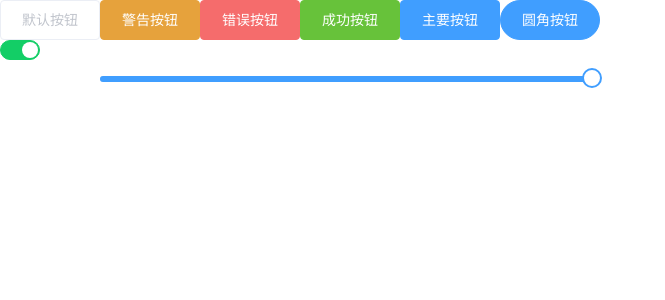
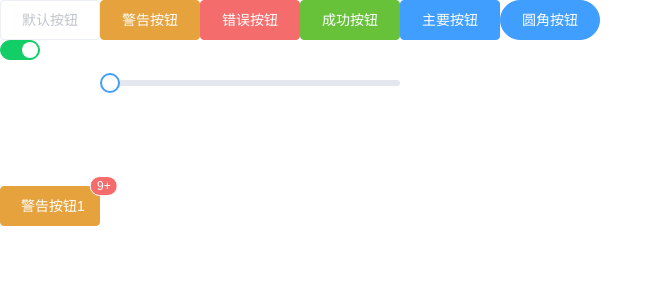
Before and after one commit to ZFCFBGC/xmjq, a Vue app: page /#/ in a window 1280 px wide. Shown: the top 300 px of the page, without its empty margins (0-665 px from the left). Built offline with nearby package versions, Linux system fonts and the light colour scheme.

Commit message:
增加badge

```diff
--- /dev/null
+++ b/src/components/badge/badge.vue
@@ -0,0 +1,73 @@
+<template>
+  <div class="gqgBadge">
+    <slot></slot>
+    <transition name="gqg_zoom_in_center">
+      <sup
+        v-show="!hidden && (content || content === 0 || isDot)"
+        v-text="content"
+        class="gqg_badge_content"
+        :class="[
+          'el-badge_content_' + type,
+          {
+            'is-fixed': $slots.default,
+            'is-dot': isDot,
+          },
+        ]"
+      >
+        >
+      </sup>
+    </transition>
+  </div>
+</template>
+<script>
+export default {
+  name: "gqgBadge",
+  props: {
+    value: [String, Number],
+    max: Number,
+    isDot: Boolean,
+    hidden: Boolean,
+    type: {
+      type: String,
+      defalut: "primary",
+    },
+  },
+  computed: {
+    content() {
+      if (this.isDot) return;
+      const value = this.value;
+      const max = this.max;
+      if (typeof value === "number" && typeof max === "number") {
+        return max < value ? `${max}+` : value;
+      }
+      return value;
+    },
+  },
+};
+</script>
+<style lang="less" scoped>
+.gqgBadge {
+  position: relative;
+  vertical-align: middle;
+  display: inline-block;
+}
+.gqg_badge_content {
+  background-color: #f56c6c;
+  border-radius: 10px;
+  color: #fff;
+  display: inline-block;
+  font-size: 12px;
+  height: 18px;
+  line-height: 18px;
+  padding: 0 6px;
+  text-align: center;
+  white-space: nowrap;
+  border: 1px solid #fff;
+}
+.is-fixed {
+  position: absolute;
+  top: 0;
+  right: 10px;
+  transform: translateY(-50%) translateX(100%);
+}
+</style>
--- /dev/null
+++ b/src/components/badge/index.js
@@ -0,0 +1,8 @@
+import gqgBadge from './badge';
+
+/* istanbul ignore next */
+gqgBadge.install = function(Vue) {
+  Vue.component(gqgBadge.name, gqgBadge);
+};
+
+export default gqgBadge;
--- a/src/components/slider/slider.vue
+++ b/src/components/slider/slider.vue
@@ -1,10 +1,13 @@
 <template>
   <div class="gqgSlider" ref="gqgSlider">
     <div class="gqg_slider_runway">
-      <div class="gqg_slider_bar"></div>
-      <div class="gqg_slider_button_wrapper">
-        <div class="gqg_slider_button"></div>
-      </div>
+      <div
+        class="gqg_slider_button"
+        ref="button"
+        @mouseenter="handleMouseEnter"
+        @mouseleave="handleMouseLeave"
+        @mousedown="onButtonDown"
+      ></div>
     </div>
   </div>
 </template>
@@ -13,66 +16,91 @@ export default {
   name: "gqgSlider",
   data() {
     return {
+      hovering: false,
+      dragging: false,
+      isClick: false,
       startX: 0,
       currentX: 0,
       startY: 0,
       currentY: 0,
+      startPosition: 0,
+      newPosition: null,
     };
   },
-  mounted() {
-    let that = this;
-    let gqgSlider = this.$refs.gqgSlider;
-    gqgSlider.addEventListener("touchmove", (e) => {
-      //屏幕滑动事件
-      let pageX = e.touches[0].pageX - mySliderX; //获取滑动x坐标
-      myWidth = (pageX / mySlider.offsetWidth) * 100; //计算百分比
-      if (myWidth > 100) {
-        //判断不超出范围
-        myWidth = 100;
-      } else if (myWidth < 0) {
-        myWidth = 0;
+  computed: {
+    currentPosition() {
+      return `${((this.value - this.min) / (this.max - this.min)) * 100}%`;
+    },
+  },
+  methods: {
+    handleMouseEnter(event) {
+      this.hovering = true;
+    },
+    handleMouseLeave(event) {
+      this.hovering = false;
+    },
+    onButtonDown(event) {
+      event.preventDefault();
+      this.onDragStart(event);
+      window.addEventListener("mousemove", this.onDragging);
+      window.addEventListener("mouseup", this.onDragEnd);
+    },
+    onDragStart(event) {
+      console.log("触发了几次");
+      this.dragging = true;
+      this.isClick = true;
+      this.startX = event.clientX;
+      // this.startPosition = parseFloat(this.currentPosition);
+      this.newPosition = this.startPosition;
+    },
+    onDragging(event) {
+      if (this.dragging) {
+        this.isClick = false;
+        let diff = 0;
+        this.currentX = event.clientX;
+        diff = this.currentX - this.startX;
+        this.newPosition = this.startPosition + diff;
+        console.log("数据：", this.newPosition, this.startPosition, diff);
+        this.setPosition(this.newPosition);
       }
+    },
+    onDragEnd() {
+      if (this.dragging) {
+        /*
+         * 防止在 mouseup 后立即触发 click，导致滑块有几率产生一小段位移
+         * 不使用 preventDefault 是因为 mouseup 和 click 没有注册在同一个 DOM 上
+         */
+        setTimeout(() => {
+          this.dragging = false;
 
-      if (this.myPosition.isBtn == 1) {
-        //判断焦点
-        this.myPosition.left = myWidth;
-        rightBtn.style.left = myWidth + "%";
-      } else if (this.myPosition.isBtn == 2) {
-        this.myPosition.right = myWidth;
-        leftBtn.style.left = myWidth + "%";
+          if (!this.isClick) {
+            this.setPosition(this.newPosition);
           }
-      e.preventDefault();
-    });
-    gqgSlider.addEventListener("touchstart", (e) => {
-      //屏幕触摸事件
-      let touchX = e.touches[0].pageX - mySliderX;
-      let btnWidth = (leftBtn.offsetWidth / mySlider.offsetWidth / 2) * 100; //计算按钮宽度
-      this.myPosition.now = (touchX / mySlider.offsetWidth) * 100;
-      mySliderX = elementLeft(mySlider); //滑动块x坐标
-      if (
-        this.myPosition.now <= this.myPosition.left + btnWidth &&
-        this.myPosition.now >= this.myPosition.left - btnWidth
-      ) {
-        //计算区间 获取焦点
-        this.myPosition.isBtn = 1;
-      } else if (
-        this.myPosition.now <= this.myPosition.right + btnWidth &&
-        this.myPosition.now >= this.myPosition.right - btnWidth
-      ) {
-        this.myPosition.isBtn = 2;
-      } else {
-        this.myPosition.isBtn = 0;
+        }, 0);
+        window.removeEventListener("mousemove", this.onDragging);
+
+        window.removeEventListener("mouseup", this.onDragEnd);
       }
-    });
     },
-  methods: {},
+    setPosition(newPosition) {
+      if (newPosition === null || isNaN(newPosition)) return;
+      // if (newPosition < 0) {
+      //   newPosition = 0;
+      // } else if (newPosition > 100) {
+      //   newPosition = 100;
+      // }
+      console.log(this.$refs);
+      this.$refs.button.style.left = newPosition + "px";
+      console.log("最终结果：", newPosition);
+    },
+  },
 };
 </script>
 <style lang="less" scoped>
 .gqgSlider {
-  width: 100%;
+  position: relative;
   .gqg_slider_runway {
-    width: 100%;
+    width: 300px;
     height: 6px;
     margin: 16px 0;
     background-color: #e4e7ed;
@@ -80,27 +108,7 @@ export default {
     position: relative;
     cursor: pointer;
     vertical-align: middle;
-    .gqg_slider_bar {
-      height: 6px;
-      background-color: #409eff;
-      border-top-left-radius: 3px;
-      border-bottom-left-radius: 3px;
-      position: absolute;
-      width: 100%;
-      left: 0%;
   }
-    .gqg_slider_button_wrapper {
-      height: 36px;
-      width: 36px;
-      position: absolute;
-      z-index: 1001;
-      top: -8px;
-      transform: translateX(-50%);
-      background-color: transparent;
-      text-align: center;
-      user-select: none;
-      line-height: normal;
-      left: 100%;
   .gqg_slider_button {
     width: 16px;
     height: 16px;
@@ -109,8 +117,10 @@ export default {
     border-radius: 50%;
     transition: 0.2s;
     user-select: none;
-      }
-    }
+    position: absolute;
+    left: 0;
+    top: 50%;
+    transform: translate(0,-50%);
   }
 }
 </style>
--- a/src/main.js
+++ b/src/main.js
@@ -16,9 +16,11 @@ import "@/assets/css/reset.less";
 import gqgButton from "@/components/button/index.js";
 import gqgSwitch from "@/components/switch/index.js";
 import gqgSlider from "@/components/slider/index.js";
+import gqgBadge from "@/components/badge/index.js";
 Vue.use(gqgButton);
 Vue.use(gqgSwitch);
 Vue.use(gqgSlider);
+Vue.use(gqgBadge)
 new Vue({
   router,
   render: (h) => h(App),
--- a/src/views/Home.vue
+++ b/src/views/Home.vue
@@ -9,8 +9,13 @@
     <div>
       <gqg-switch v-model="swicthVal" @change="getSwitchVal"></gqg-switch>
     </div>
-    <div style="width:500px;margin-left:100px;">
+    <div style="width:500px;margin-left:100px;margin-top:20px;">
       <gqg-slider></gqg-slider>
+    </div>
+    <div style="margin-top:100px;">
+      <gqg-badge :value="10" type="success" :max="9">
+        <gqg-button type="warning">警告按钮1</gqg-button>
+      </gqg-badge>
     </div>
   </div>
 </template>
@@ -31,9 +36,10 @@ export default {
     clickBtn(info) {
       console.log("---------", info);
     },
-    val(){
-      console.log('222222')
-    }
+    val() {
+      console.log("222222");
+    },
+    sliderVal(min, max, total) {},
   },
 };
 </script>
```
Lines whose indentation alone changed are shown as unchanged.
